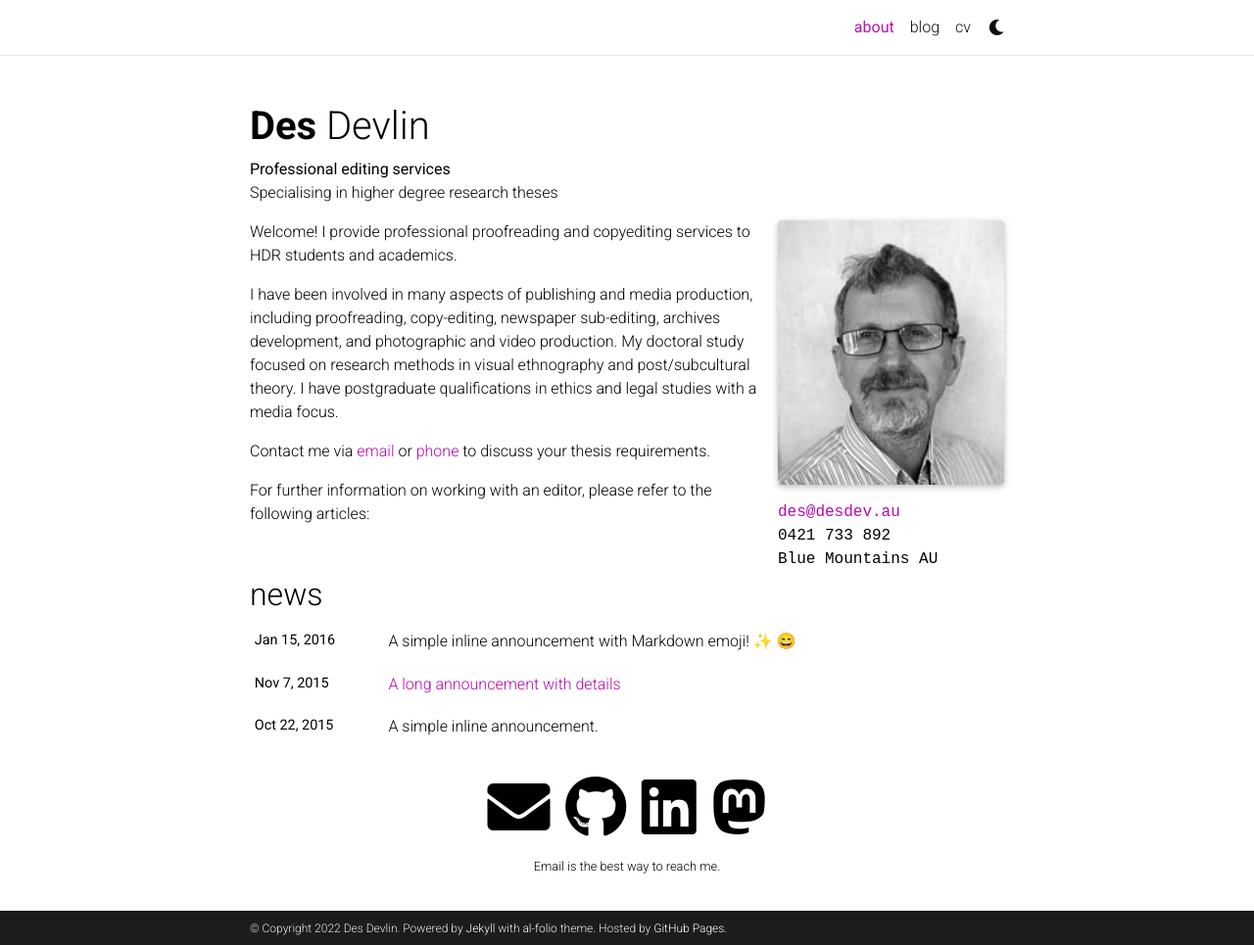
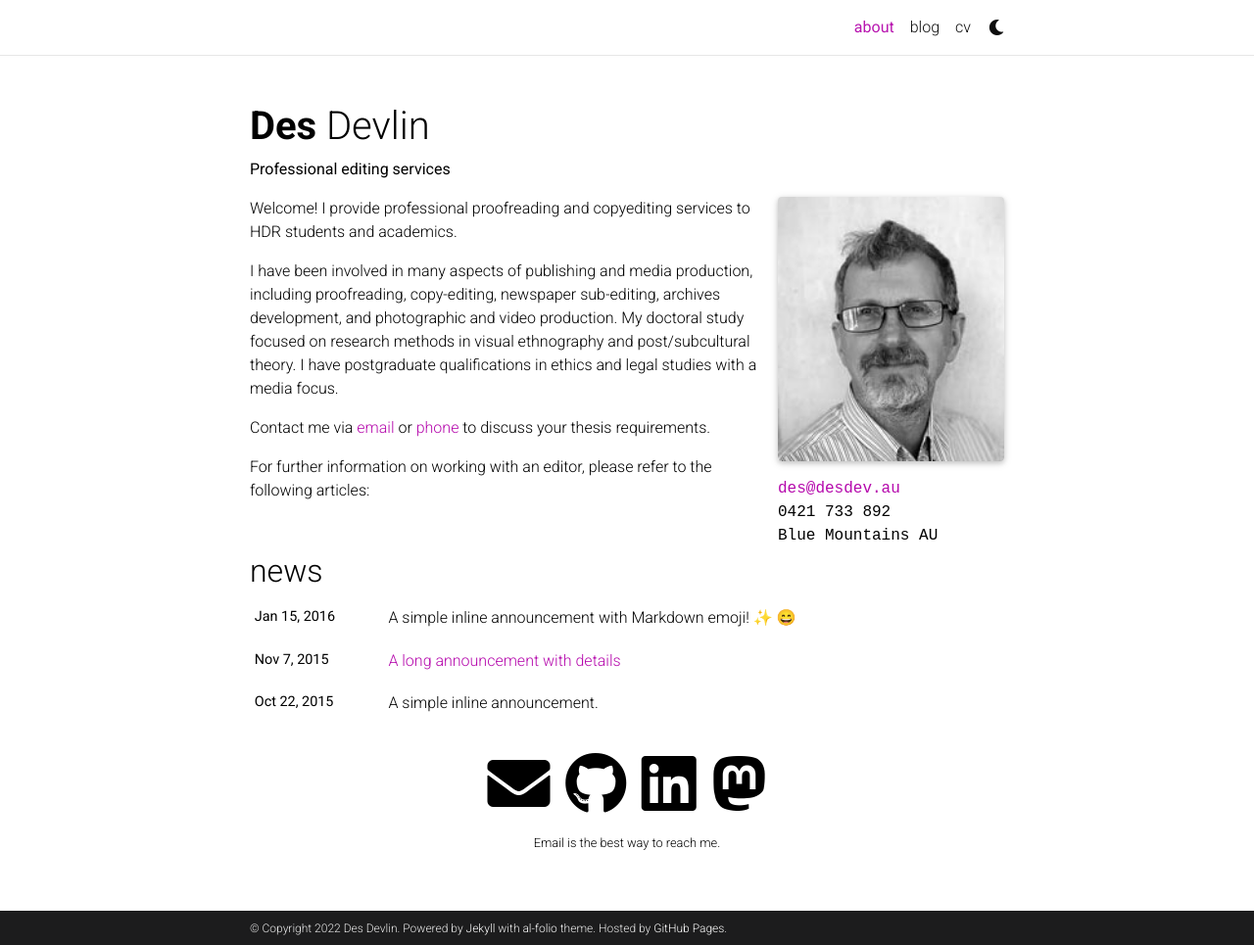
Before and after one commit to desmodev/desmodev.github.io, a Jekyll site: the page built from _pages/about.md, in a window 1280 px wide and 965 px high. Shown: the whole window at 98% size. Built offline with Jekyll 4.4.1, drawn with Linux system fonts in a browser that asks for light colours; full-size pictures stand in for the smaller copies a plugin makes; emoji names are drawn with the system emoji font; comment, search, counter and statistics services are not loaded; a style sheet for code colours, icons or effects is not loaded.

Commit message:
Update about.md

```diff
--- a/_pages/about.md
+++ b/_pages/about.md
@@ -2,7 +2,7 @@
 layout: about
 title: about
 permalink: /
-subtitle: <b>Professional editing services</b><br/>Specialising in higher degree research theses
+subtitle: <b>Professional editing services</b>
 
 
 profile:
```
